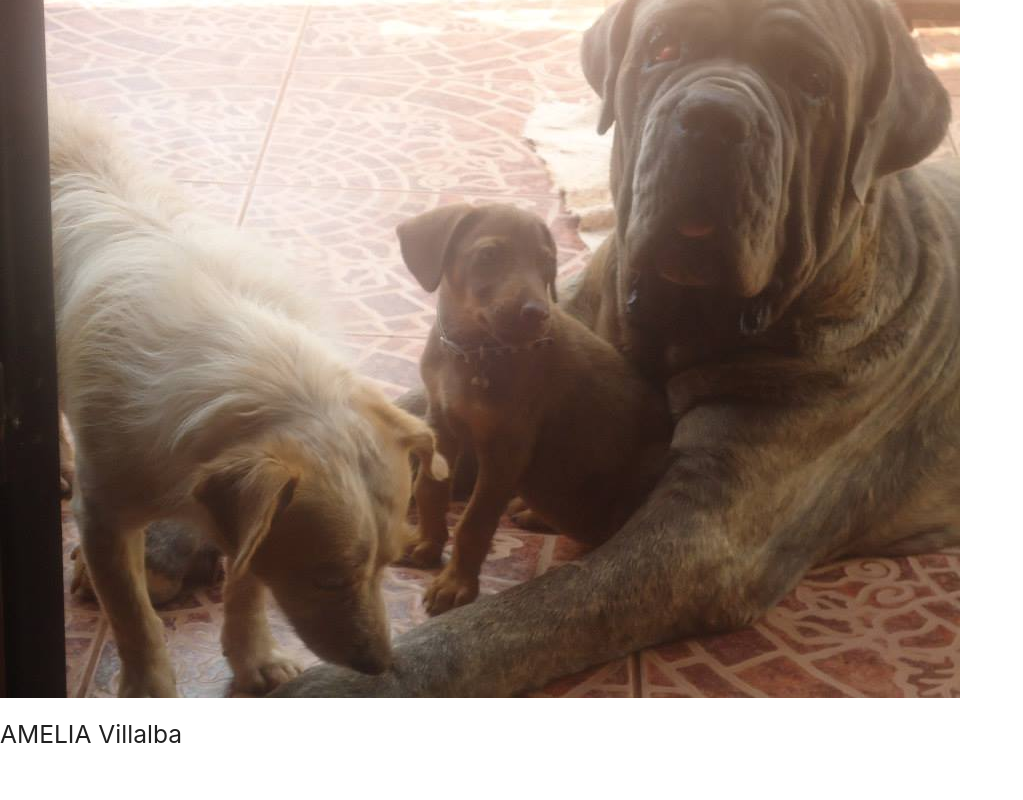
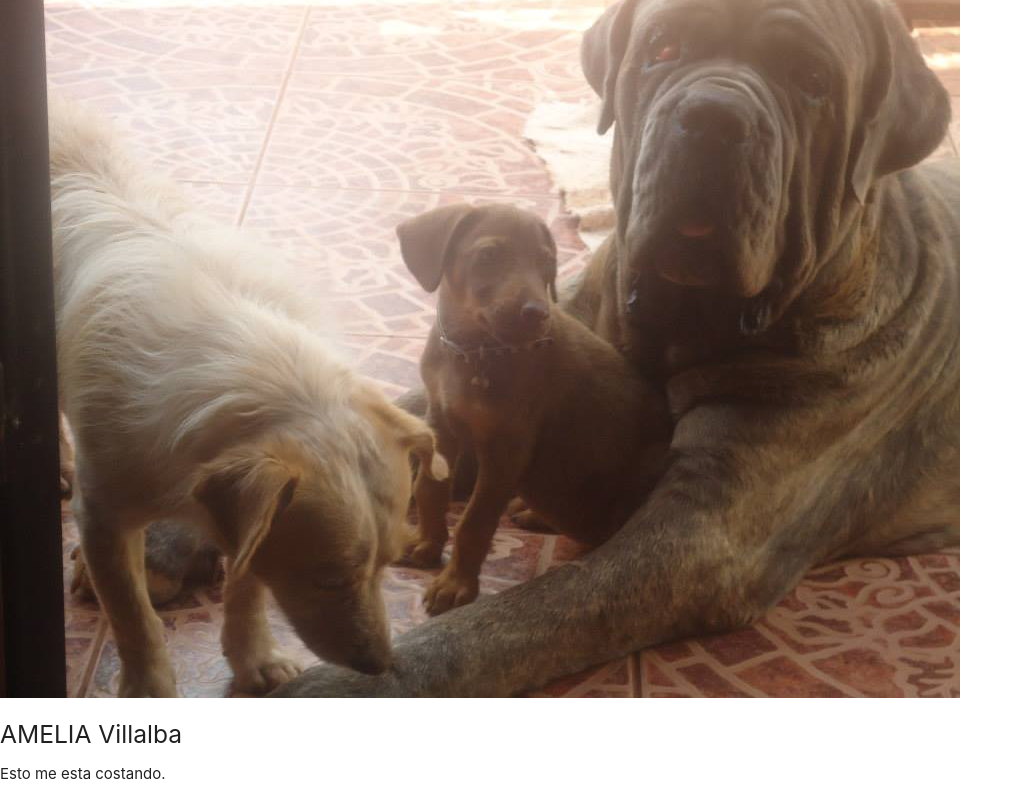
Before and after one commit to ameliavillalba/CV-amelia, a plain HTML site: page index.html in a window 1280 px wide. Shown: the part 466-1266 px from the top of the page, without its empty margins (0-1023 px from the left). Before the commit the page ends 1224 px from the top, so only its background shows below. Drawn offline with Linux system fonts and the light colour scheme.

Commit message:
se agrego el footer

```diff
--- a/index.html
+++ b/index.html
@@ -64,4 +64,7 @@
     <!--JavaScript at end of body for optimized loading-->
     <script type="text/javascript" src="js/materialize.min.js"></script>
   </body>
+  <footer>
+    <p>Esto me esta costando.</p>
+  </footer>
 </html>
```
